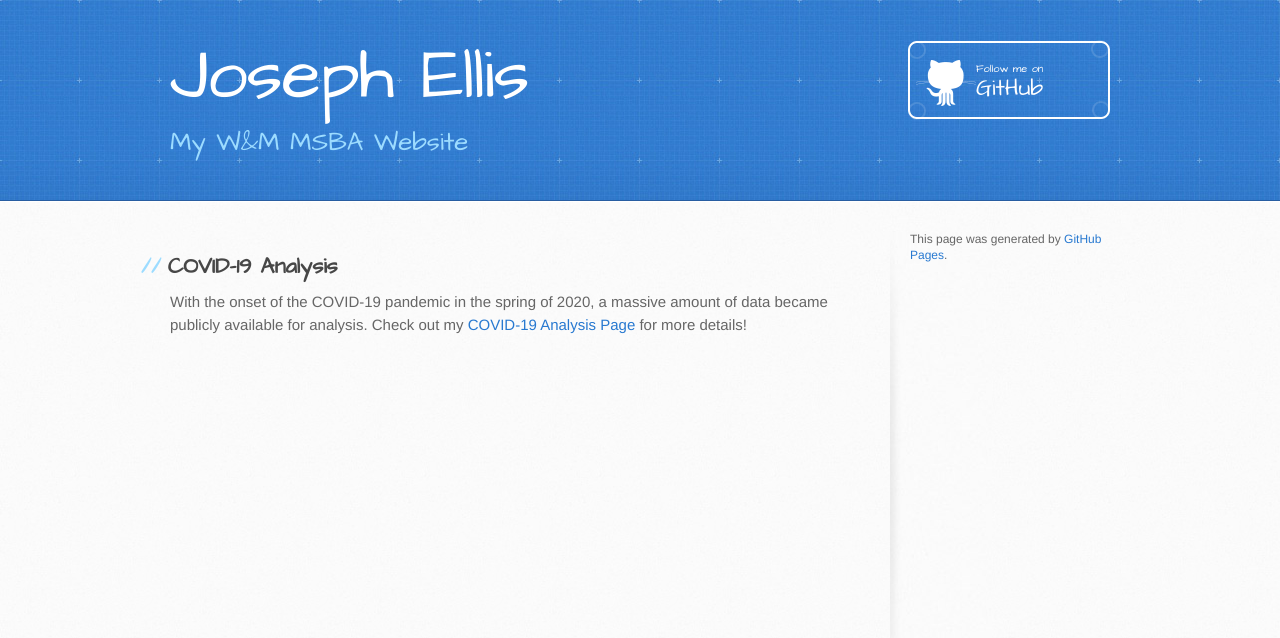
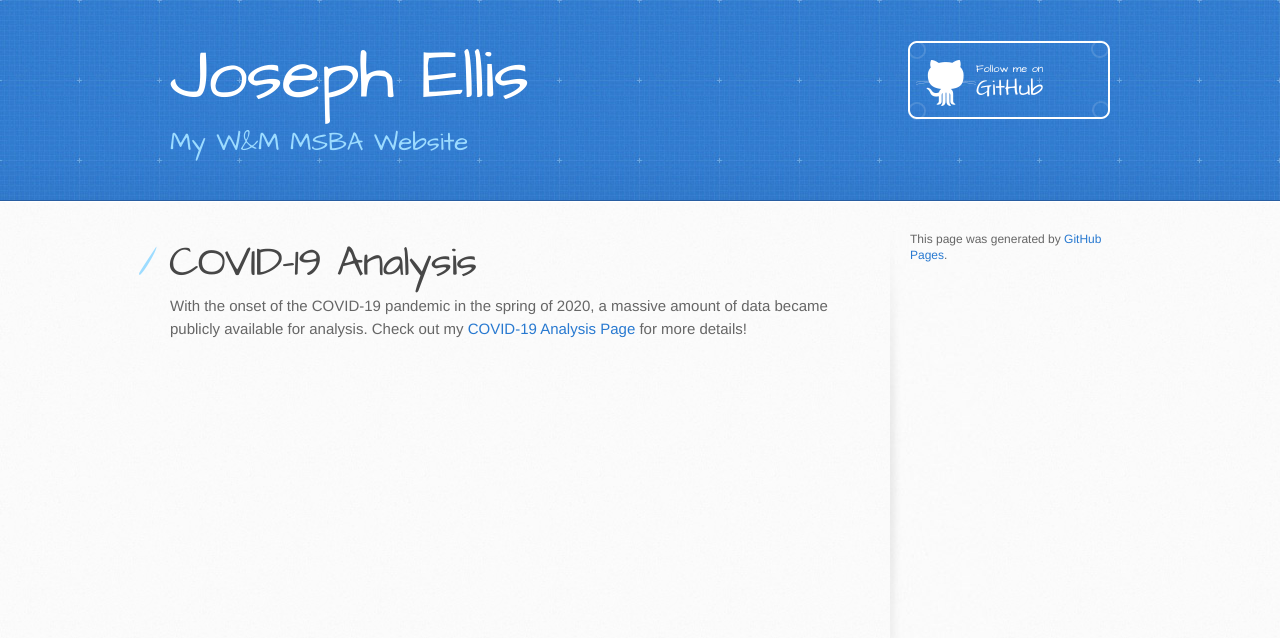
Before and after one commit to jsellis-wm/jsellis-wm.github.io, a Jekyll site: the page built from index.md, in a window 1280 px wide. Shown: the top 638 px of the page. Built offline with Jekyll 4.4.1, drawn with Linux system fonts in a browser that asks for light colours; our own code applies the rules of GitHub Pages for plain Markdown files.

```diff
--- a/index.md
+++ b/index.md
@@ -2,5 +2,5 @@
 layout: default
 ---
 
-## COVID-19 Analysis
+# COVID-19 Analysis
 With the onset of the COVID-19 pandemic in the spring of 2020, a massive amount of data became publicly available for analysis. Check out my [COVID-19 Analysis Page](/covid/index.md) for more details!
```
